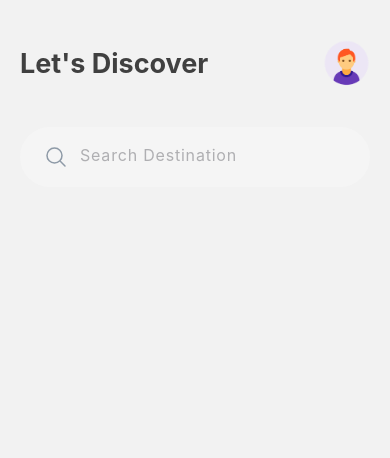
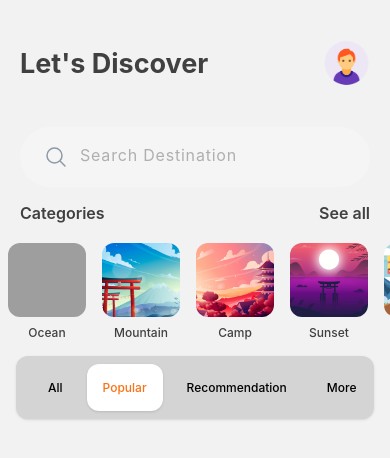
Before and after one commit to Ciamuthama/Tusafiri, a React Native app: screen /Home in a window 390 px wide. Shown: the top 458 px of the page. Built offline with nearby package versions, Linux system fonts and the light colour scheme; grey boxes are pictures that could not be loaded.

Commit message:
Added categories to render to the home screen and added styles

```diff
--- a/src/components/categories.js
+++ b/src/components/categories.js
@@ -1,10 +1,32 @@
-import { View, Text } from 'react-native'
+import { View, Text, TouchableOpacity, ScrollView, Image } from 'react-native'
 import React from 'react'
+import { widthPercentageToDP as wp, heightPercentageToDP as hp } from 'react-native-responsive-screen'
+import { theme } from '../theme'
+import {categoriesData} from '../constants/index'
 
 export default function Categories() {
   return (
-    <View>
-      <Text>Categories</Text>
+    <View className='space-y-5'>
+          <View className='mx-5 flex-row justify-between items-center'>
+      <Text style={{fontSize:wp(4)}}  className='font-semibold text-neutral-700'>Categories</Text>
+              <TouchableOpacity>
+                  <Text style={{fontSize:wp(4), color: theme.text }} className='font-semibold text-neutral-700'>See all</Text>
+      </TouchableOpacity>
+          </View>
+          <ScrollView horizontal
+              contentInsetAdjustmentBehavior={{paddingHorizontal: 15}}
+              className='space-x-2'
+              showsHorizontalScrollIndicator={false}
+          >
+              {categoriesData.map((x, y) => {
+                  return (
+                      <TouchableOpacity key={y} className='flex items-center space-y-2 mx-2'>
+                          <Image source={x.image} className='rounded-xl' style={{ width: wp(20), height: wp(19) }} />
+                          <Text className='text-neutral-700 font-medium' style={{ fontSize: wp(3) }}>{ x.title}</Text>
+                     </TouchableOpacity>
+                 )
+             })}
+          </ScrollView>
     </View>
   )
 }
--- a/src/components/sortCategories.js
+++ b/src/components/sortCategories.js
@@ -0,0 +1,25 @@
+import { View, Text, TouchableOpacity } from 'react-native'
+import React, { useState } from 'react'
+import { sortCategories } from '../constants'
+import { widthPercentageToDP as wp, heightPercentageToDP as hp } from 'react-native-responsive-screen'
+import { theme } from '../theme'
+
+export default function SortCategories() {
+const [activeSort, setActiveSort] = useState('Popular')
+
+  return (
+    <View className='flex-row justify-around items-center mx-4 bg-neutral-300 shadow rounded-xl p-2 px-4 space-x-2'>
+          {
+              sortCategories.map((sort, index) => {
+                  let isActive = sort == activeSort;
+                  let activeButtonClass = isActive ? 'bg-white shadow': ''
+                  return (
+                    <TouchableOpacity onPress={()=> setActiveSort(sort)} key={index} className={`p-4 px-4 rounded-xl flex ${activeButtonClass}`}>
+                          <Text style={{ fontSize: wp(3), color: isActive ? theme.text:'black' }}  className='font-medium'>{ sort}</Text>
+                    </TouchableOpacity>
+                )
+              })
+      }
+    </View>
+  )
+}
--- a/src/constants/index.js
+++ b/src/constants/index.js
@@ -0,0 +1,76 @@
+export const sortCategories = ['All', 'Popular', 'Recommendation', 'More']
+
+export const categoriesData = [
+    {
+        title: 'Ocean',
+        image: require('../../assets/images/ocean.png')
+    },
+    {
+        title: 'Mountain',
+        image: require('../../assets/images/mountain.png'),
+    },
+    {
+        title: 'Camp',
+        image: require('../../assets/images/camp.png'),
+    },
+    {
+        title: 'Sunset',
+        image: require('../../assets/images/sunset.png'),
+    },
+    {
+        title: 'Hiking',
+        image: require('../../assets/images/hiking.png'),
+    },
+    {
+        title: 'Beach',
+        image: require('../../assets/images/beach.png'),
+    },
+    {
+        title: 'Forest',
+        image: require('../../assets/images/forest.png'),
+    },
+]
+
+export const destinationData = [
+    {
+        title: 'Osaka Castle',
+        duration: '12 Days',
+        distance: '400 KM',
+        weather:'20 C',
+        price: '$30,954',
+        shortDescription: ' The Osaka castle is a 6th-century Japanese fortress on the outskirts of Tokyo.',
+        longDescription: "Osaka Castle is a Japanese castle in Chūō-ku, Osaka, Japan. The castle is one of Japan's most famous landmarks and it played a major role in the unification of Japan during the sixteenth century of the Azuchi-Momoyama period.",
+
+        image: require('../../assets/images/hotel.png'),
+    },
+    {
+        title: 'Island Itsukushima Shrine',
+        duration: '7 days',
+        distance: '8 km',
+        weather: '20 C',
+        price: '$12,954',
+        shortDescription: "The Islet It'sukushima shrine in Nagano Prefecture",
+        longDescription:"Itsukushima Shrine is a Shinto shrine on the island of Itsukushima, best known for its 'floating' torii gate. It is in the city of Hatsukaichi in Hiroshima Prefecture in Japan, accessible from the mainland by ferry at Miyajimaguchi Station.",
+        image: require('../../assets/images/island.png'),
+    },
+    {
+        title: 'Babusar Top',
+        duration: '1 day',
+        distance: '1km',
+        weather: '-2 C',
+        price: '$12,954',
+        shortDescription: "Babusar Top is a mountain pass in Pakistan at the north of the 150 km long in beautiful Kaghan Valley",
+        longDescription: "Babusar Pass or Babusar Top is a mountain pass in Pakistan at the north of the 150 km long Kaghan Valley, connecting it via the Thak Nala with Chilas on the Karakoram Highway. It is the highest point in Kaghan Valley that can be easily accessed by cars.",
+        image: require('../../assets/images/island.png'),
+    },
+    {
+        title: 'Todaiji Temple',
+        duration: '1 week ',
+        distance: '10 KM',
+        weather: '20 C',
+        price: '$12,954',
+        shortDescription: "Todaiji is one of Japan's most famous and significant temples and a landmark of Nara",
+        longDescription:"Tōdai-ji is a Buddhist temple complex that was once one of the powerful Seven Great Temples, located in the city of Nara, Japan. Though it was originally founded in the year 738 CE, Tōdai-ji was not opened until the year 752 CE.",
+        image: require('../../assets/images/forest.png')
+    }
+]
--- a/src/screens/homeScreen.js
+++ b/src/screens/homeScreen.js
@@ -3,6 +3,9 @@ import React from 'react'
 import { widthPercentageToDP as wp, heightPercentageToDP as hp } from 'react-native-responsive-screen'
 import { SafeAreaProvider } from 'react-native-safe-area-context'
 import{MagnifyingGlassIcon} from 'react-native-heroicons/outline'
+import Categories from '../components/categories'
+import SortCategories from '../components/sortCategories'
+
 
 const ios = Platform.OS == 'ios'
 const topMargin = ios ? 'mt-3': 'mt-10'
@@ -29,7 +32,12 @@ export default function HomeScreen() {
                         />
                     </View>
                 </View>
-                <View className='mb-4'></View>
+                <View className='mb-4'>
+                    <Categories />
+                </View>
+                <View className='mb-4'>
+                    < SortCategories />
+                </View>
             </ScrollView>
             </SafeAreaProvider>
 
--- a/src/theme/index.js
+++ b/src/theme/index.js
@@ -0,0 +1,4 @@
+export const theme = {
+    bg: opacity => `rgba(249,115,22 ${opacity})`,
+    text:'#f97316'
+}
```
